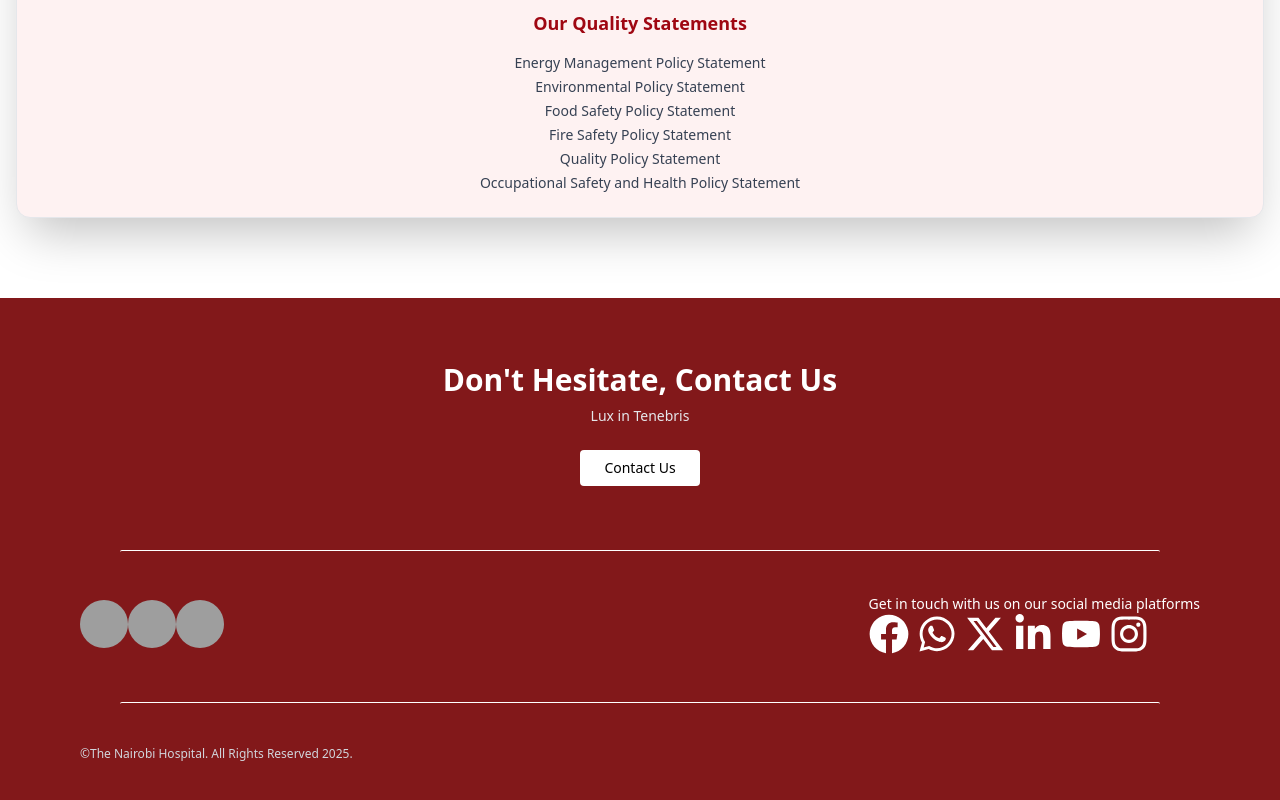
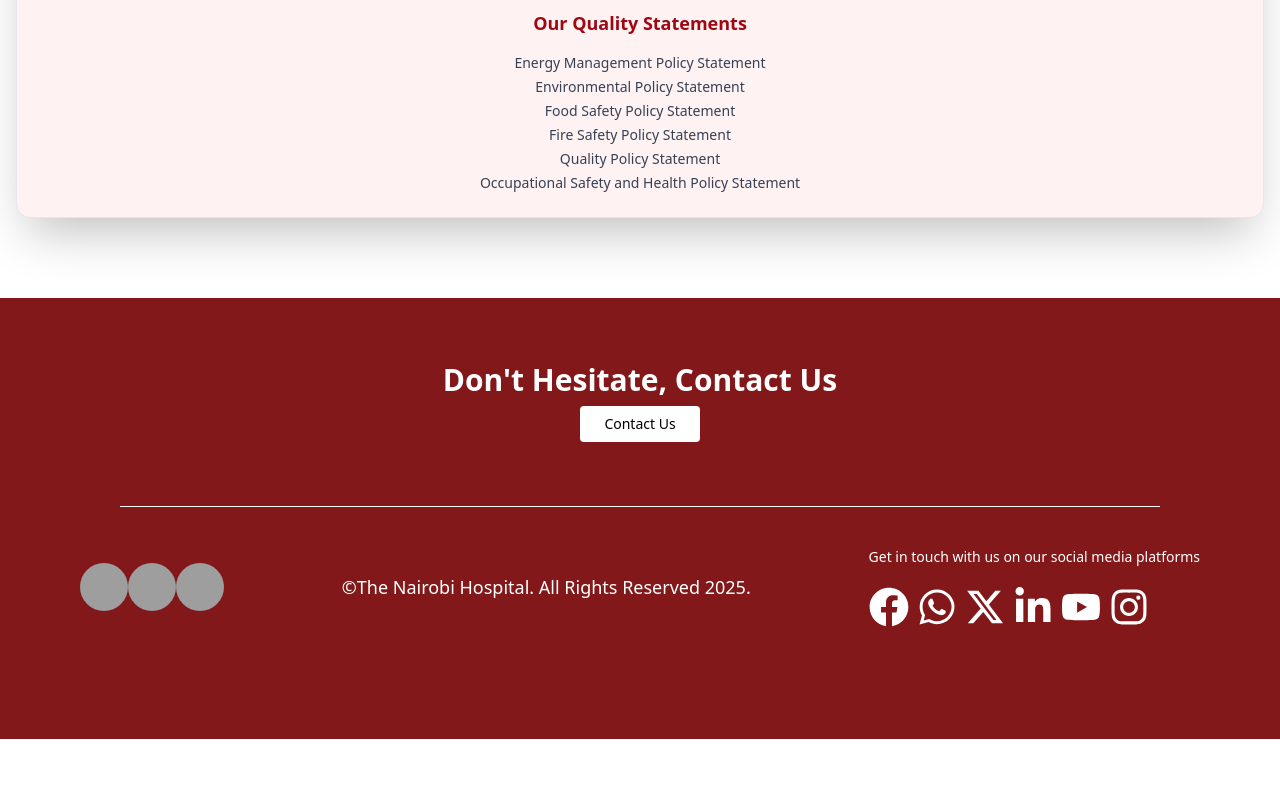
Before and after one commit to momanyisamuel/tnh-web, a React (Vite) app: page /about in a window 1280 px wide. Shown: the part 1657-2457 px from the top of the page. After the commit the page ends 2396 px from the top, so only its background shows below. Built offline with nearby package versions, Linux system fonts and the light colour scheme; grey boxes are pictures that could not be loaded.

Commit message:
Hero & footer updates

```diff
--- a/src/components/footer.tsx
+++ b/src/components/footer.tsx
@@ -5,6 +5,7 @@ import { FaLinkedinIn } from "react-icons/fa";
 import { FaFacebook } from "react-icons/fa";
 import { FaXTwitter } from "react-icons/fa6";
 import { FaWhatsapp } from "react-icons/fa";
+import { Link } from "react-router";
 // import { useState } from "react";
 
 // const [email, setEmail] = useState("");
@@ -15,8 +16,6 @@ import { FaWhatsapp } from "react-icons/fa";
 
 //   };
 
-// components/HospitalFooter.tsx
-
 const Footer = () => {
   return (
     <footer className="bg-red-900 text-white py-16 px-4 text-sm">
@@ -25,17 +24,14 @@ const Footer = () => {
         <h2 className="text-2xl md:text-3xl font-semibold mb-2">
           Don't Hesitate, Contact Us
         </h2>
-        <p className="mb-6 text-gray-200">Lux in Tenebris</p>
         <button className="bg-white text-black px-6 py-2 rounded hover:bg-gray-200 transition">
           Contact Us
         </button>
       </div>
 
-      <hr className="w-5/6 h-1 mx-auto my-4 border-white rounded-sm md:my-10 dark:bg-gray-700" />
+      <hr className="w-5/6  mx-auto my-4 border-white  md:my-10 " />
 
-      {/* Info & Instagram */}
       <div className="flex flex-col md:flex-row justify-between items-start md:items-center gap-10 md:gap-0 px-4 max-w-6xl mx-auto mb-12">
-        {/* Info */}
         <div className="flex ">
           <img
             src="https://www.kebs.org/wp-content/uploads/2023/09/6.png"
@@ -53,36 +49,65 @@ const Footer = () => {
             className="rounded-4xl object-cover w-12 h-12"
           />
         </div>
-
-        {/* Instagram */}
-        <div className="text-left">
+        <p className="text-lg">
+          ©The Nairobi Hospital. All Rights Reserved 2025.
+        </p>
+        <div className="flex  flex-col items-center md:items-start">
           {" "}
-          <p>
-            Get in touch with us on our social media platforms
-            <div className="flex gap-2">
-              {/* Replace the image URLs with real Instagram previews or your own images */}
-              <FaFacebook className="w-10 h-10" />
-
-              <FaWhatsapp className="w-10 h-10" />
-              <FaXTwitter className="w-10 h-10" />
-              <FaLinkedinIn className="w-10 h-10" />
-              <FaYoutube className="w-10 h-10" />
-              <FaInstagram className="w-10 h-10" />
-            </div>
-          </p>
+          <span className="mb-5">
+            {" "}
+            Get in touch with us on our social media platforms{" "}
+          </span>
+          <div className="flex gap-2">
+            <Link
+              to="https://www.facebook.com/TheNairobiHosp"
+              className="cursor-pointer"
+            >
+              <FaFacebook className="w-10 h-10 cursor-pointer" />
+            </Link>
+            <Link
+              to="https://web.whatsapp.com/send?phone=254110922834"
+              className="cursor-pointer"
+            >
+              <FaWhatsapp className="w-10 h-10 cursor-pointer" />
+            </Link>
+            <Link
+              to="https://twitter.com/thenairobihosp"
+              className="cursor-pointer"
+            >
+              <FaXTwitter className="w-10 h-10 cursor-pointer" />
+            </Link>
+            <Link
+              to="https://www.linkedin.com/company/thenairobihospital"
+              className="cursor-pointer"
+            >
+              {" "}
+              <FaLinkedinIn className="w-10 h-10 cursor-pointer" />
+            </Link>
+            <Link
+              to="https://www.youtube.com/channel/UChUuucNLoxQqFKgVW2G5AlA"
+              className="cursor-pointer"
+            >
+              <FaYoutube className="w-10 h-10 cursor-pointer" />
+            </Link>
+            <Link
+              to="https://www.instagram.com/nairobihosp/"
+              className="cursor-pointer"
+            >
+              {" "}
+              <FaInstagram className="w-10 h-10 cursor-pointer" />
+            </Link>
+          </div>
         </div>
       </div>
-
-      <hr className="w-5/6 h-1 mx-auto my-4 border-white mb-12 rounded-sm md:my-10 dark:bg-gray-700" />
 
       {/* Bottom credits */}
       <div className="flex flex-col md:flex-row justify-between items-center px-4 max-w-6xl mx-auto text-xs text-gray-300">
         {/* <img
           src={logo}
-          alt="Instagram preview"
+          alt="tnh logo"
           className="rounded object-cover w-20 h-20"
         /> */}
-        <p>©The Nairobi Hospital. All Rights Reserved 2025.</p>
       </div>
     </footer>
   );
--- a/src/pages/home/Home.tsx
+++ b/src/pages/home/Home.tsx
@@ -7,7 +7,8 @@ import Services from "./ClinicalServices";
 import Opc from "./opc";
 import Features from "./features";
 import InsuranceSlider from "./InsuranceSlider";
-import Metrixs from "./Metrixs";
+import ServicesSection from "./ServicesSection";
+import Metrics from "./Metrics";
 
 type HomeProps = object;
 
@@ -17,8 +18,9 @@ const Home: FC<HomeProps> = () => {
       <Navbar />
       <Hero />
       <Features />
-      <Metrixs />
-      <Services />
+      <Metrics />
+      <ServicesSection />
+      {/* <Services /> */}
       <Opc />
       {/* <AboutSection /> */}
       <InsuranceSlider />
--- a/src/pages/home/Metrixs.tsx
+++ b/src/pages/home/Metrics.tsx
@@ -6,7 +6,7 @@ const slideUp = {
   visible: { opacity: 1, y: 0 },
 };
 
-const Metrixs = () => {
+const Metrics = () => {
   return (
     <div className="max-w-6xl mx-[5%] md:mx-auto px-4 py-12 grid md:grid-cols-2 gap-10 items-center">
       <motion.div
@@ -77,4 +77,4 @@ const Metrixs = () => {
   );
 };
 
-export default Metrixs;
+export default Metrics;
--- a/src/pages/home/hero.tsx
+++ b/src/pages/home/hero.tsx
@@ -6,7 +6,7 @@ import { Link } from "react-router";
 
 const Hero = () => {
   return (
-    <section className="bg-red-900 mt-8 text-white p-5 md:p-16 rounded-2xl mx-[4%] md:mx-[10%] w-auto">
+    <section className="bg-red-900 mt-8 text-white p-5  md:p-16 rounded-2xl mx-[4%] md:mx-[10%] w-auto">
       <div className="grid md:grid-cols-2 gap-6">
         {/* Text Content */}
         <div className="flex flex-col justify-center space-y-4">
@@ -32,25 +32,25 @@ const Hero = () => {
         </div>
 
         {/* Image Grid */}
-        <div className="grid grid-cols-2 gap-4">
+        <div className="grid grid-cols-2 grid-rows-3 gap-2  ">
           <img
             src={care1}
-            className="rounded-lg w-full h-32 object-cover"
+            className="rounded-lg w-full h-full object-cover col-span-1 row-span-1"
             alt="Image 1"
           />
           <img
             src={care2}
-            className="rounded-lg w-full h-64 object-cover col-span-1 row-span-2"
+            className="rounded-lg w-full h-full object-cover col-span-1 row-span-2"
             alt="Image 2"
           />
           <img
             src={care3}
-            className="rounded-lg w-full h-64 object-cover col-span-1 row-span-2"
+            className="rounded-lg w-full h-full object-cover col-span-1 row-span-2"
             alt="Image 3"
           />
           <img
             src={care4}
-            className="rounded-lg w-full h-32 object-cover"
+            className="rounded-lg w-full h-full object-cover col-span-1 row-span-1"
             alt="Image 4"
           />
         </div>
```
